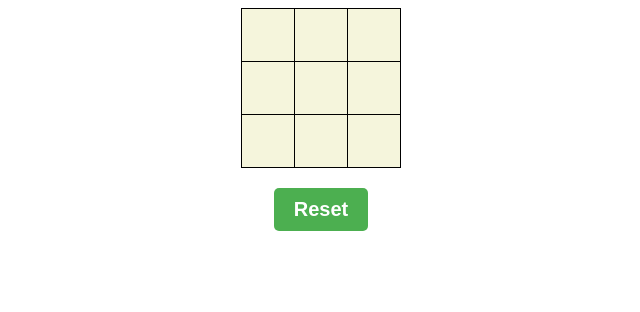
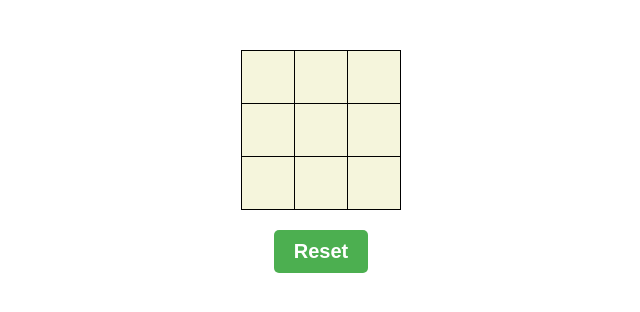
Before and after one commit to devanshbiyani/20-days-codestreak, a plain HTML site: page Tic Tac Toe/index.html in a window 1280 px wide. Shown: the whole page, without its empty margins (319-959 px from the left). Drawn offline with Linux system fonts and the light colour scheme.

Commit message:
Day 11 (modified)

```diff
--- a/Tic Tac Toe/index.html
+++ b/Tic Tac Toe/index.html
@@ -5,6 +5,7 @@
     <link rel="stylesheet" type="text/css" href="style.css">
   </head>
   <body>
+    <div id="game-container">
       <table id="board">
         <tr>
           <td id="cell-1"></td>
@@ -23,6 +24,7 @@
         </tr>
       </table>
       <button id="reset-button">Reset</button>
+    </div>
     <script src="script.js"></script>
   </body>
 </html>
--- a/Tic Tac Toe/style.css
+++ b/Tic Tac Toe/style.css
@@ -39,3 +39,8 @@
   #reset-button:hover {
     background-color: #3e8e41; /* set a background color for the button on hover */
   }
+  #game-container {
+    width: 300px;
+    height: 600px;
+    margin: 50px auto;
+  }
```
Lines whose indentation alone changed are shown as unchanged.
